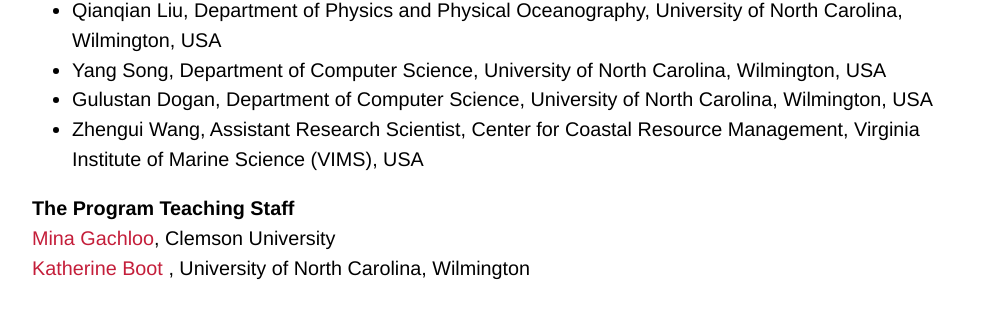
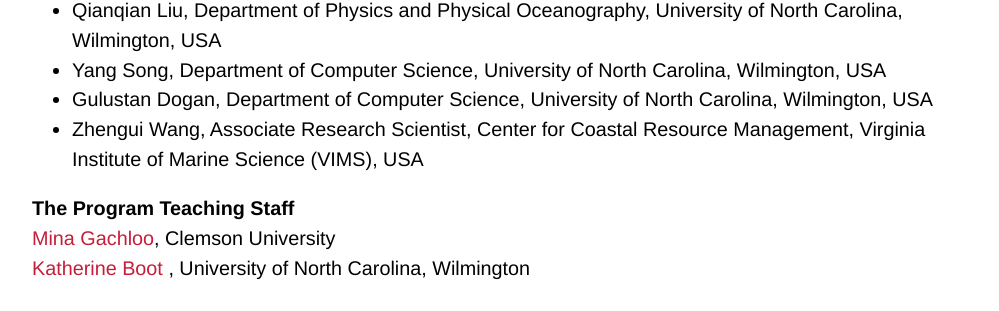
Before and after one commit to uncwcybertraining/uncwcybertraining.github.io, a Jekyll site: the page built from cfp.md, in a window 1280 px wide. Shown: the part 1491-1802 px from the top of the page, without its empty margins (140-1139 px from the left). Built offline with Jekyll 4.4.1, drawn with Linux system fonts in a browser that asks for light colours; some web fonts are replaced; our own code applies the rules of GitHub Pages for plain Markdown files.

Commit message:
Update cfp - update Zhengui's title

```diff
--- a/cfp.md
+++ b/cfp.md
@@ -32,7 +32,7 @@
 * Qianqian Liu, Department of Physics and Physical Oceanography, University of North Carolina, Wilmington, USA
 * Yang Song, Department of Computer Science, University of North Carolina, Wilmington, USA
 * Gulustan Dogan, Department of Computer Science, University of North Carolina, Wilmington, USA
-* Zhengui Wang, Assistant Research Scientist, Center for Coastal Resource Management, Virginia Institute of Marine Science (VIMS), USA
+* Zhengui Wang, Associate Research Scientist, Center for Coastal Resource Management, Virginia Institute of Marine Science (VIMS), USA
 
 
 **The Program Teaching Staff**
```
